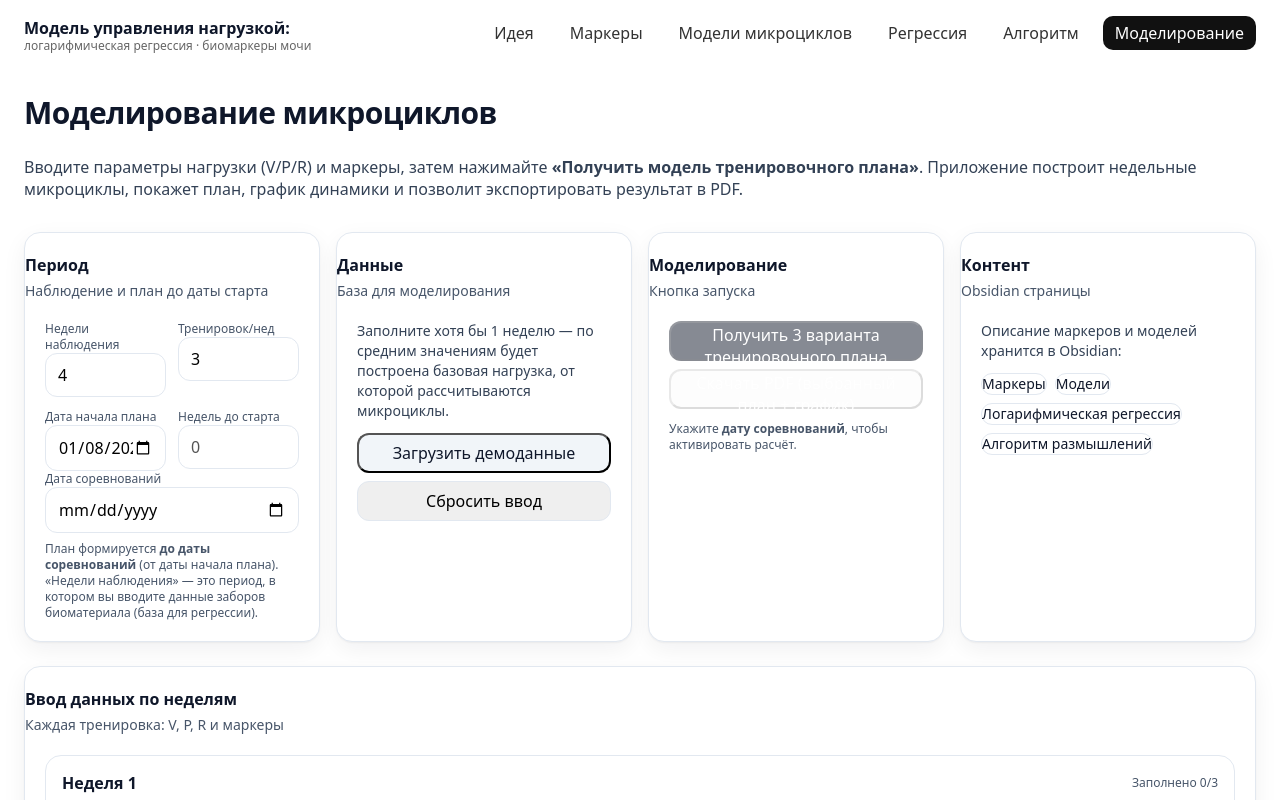
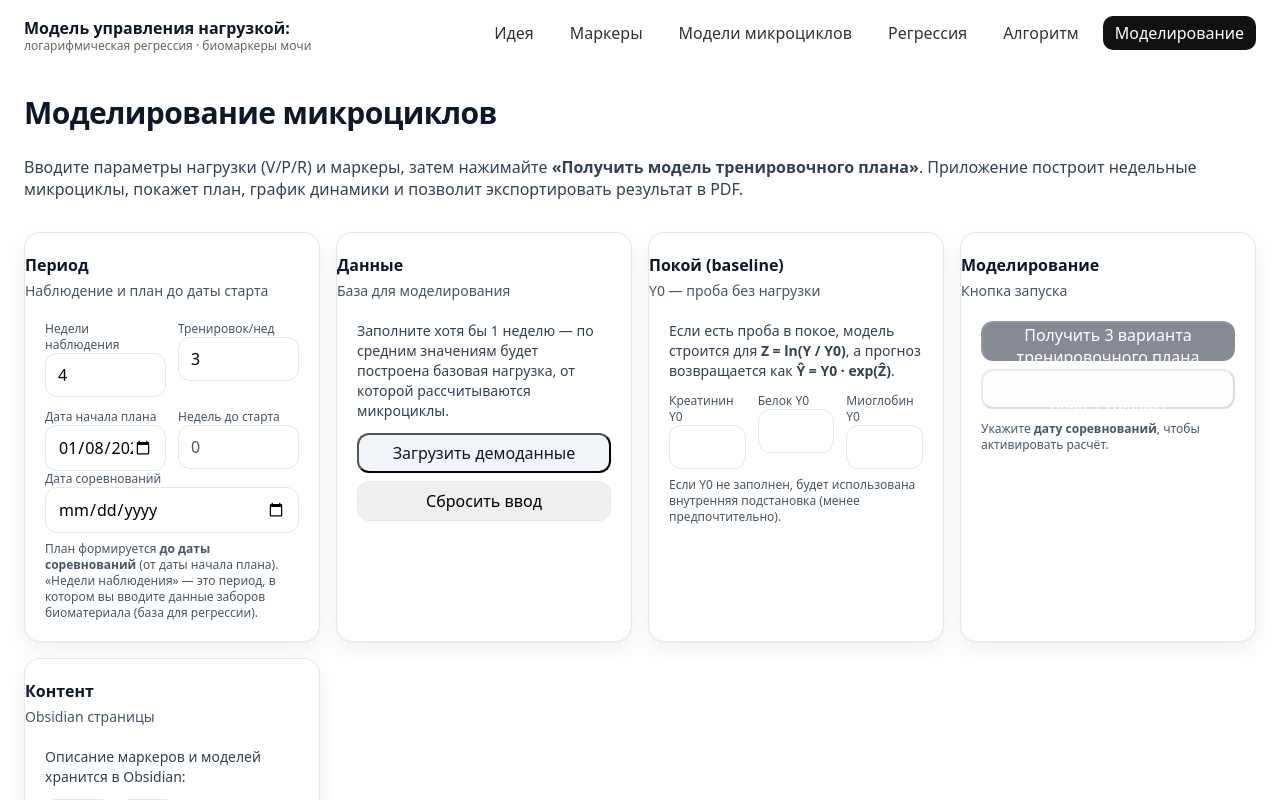
Before and after one commit to alexLuckyStrike/LoadModeling, a Nuxt app in the folder nuxt/: page /planner in a window 1280 px wide. Built offline with nearby package versions, Linux system fonts and the light colour scheme.

Commit message:
доработка с учетом нулевой точки отсчета

```diff
--- a/nuxt/pages/planner.vue
+++ b/nuxt/pages/planner.vue
@@ -49,6 +49,27 @@
             <button class="h-10 px-3 rounded-xl border font-medium hover:bg-slate-50" @click="resetAll">
               Сбросить ввод
             </button>
+          </div>
+        </UiCard>
+
+        <UiCard title="Покой (baseline)" subtitle="Y0 — проба без нагрузки">
+          <div class="text-sm text-slate-700">
+            Если есть проба в покое, модель строится для
+            <b>Z = ln(Y / Y0)</b>, а прогноз возвращается как <b>Ŷ = Y0 · exp(Ẑ)</b>.
+          </div>
+          <div class="mt-3 grid grid-cols-3 gap-3">
+            <Field label="Креатинин Y0">
+              <input v-model.number="restBaseline.creatinine" type="number" step="0.1" class="input" />
+            </Field>
+            <Field label="Белок Y0">
+              <input v-model.number="restBaseline.protein" type="number" step="0.1" class="input" />
+            </Field>
+            <Field label="Миоглобин Y0">
+              <input v-model.number="restBaseline.myoglobin" type="number" step="0.1" class="input" />
+            </Field>
+          </div>
+          <div class="text-xs text-slate-600 mt-2">
+            Если Y0 не заполнен, будет использована внутренняя подстановка (менее предпочтительно).
           </div>
         </UiCard>
 
@@ -282,6 +303,12 @@ type Row = {
   V: number | null
   P: number | null
   R: number | null
+  creatinine: number | null
+  protein: number | null
+  myoglobin: number | null
+}
+
+type RestBaseline = {
   creatinine: number | null
   protein: number | null
   myoglobin: number | null
@@ -542,6 +569,12 @@ const planWeeks = computed(() => {
 const rows = ref<Record<string, Row>>({})
 const keyOf = (w: number, s: number) => `${w}-${s}`
 
+const restBaseline = ref<RestBaseline>({
+  creatinine: null,
+  protein: null,
+  myoglobin: null,
+})
+
 const ensureRows = () => {
   const next: Record<string, Row> = { ...rows.value }
   for (let w = 1; w <= observationWeeks.value; w++) {
@@ -574,11 +607,13 @@ const saveState = () => {
     sessionsPerWeek: sessionsPerWeek.value,
     startDate: startDate.value,
     competitionDate: competitionDate.value,
+    restBaseline: restBaseline.value,
   }
   localStorage.setItem(STORAGE_KEY, JSON.stringify(payload))
 }
 
 watch([observationWeeks, sessionsPerWeek, startDate, competitionDate], saveState)
+watch(restBaseline, saveState, { deep: true })
 
 const getRow = (w: number, s: number) => rows.value[keyOf(w, s)]
 
@@ -639,17 +674,30 @@ const markerLabel = (m: MarkerKey) => (m === 'creatinine' ? 'Креатинин'
 const mkDelta = (x: number, x0: number) => (x - x0) / Math.max(1e-9, x0)
 const applyDelta = (x0: number, d: number) => x0 * (1 + d)
 
+const getRestY0 = (m: MarkerKey): number => {
+  const r = restBaseline.value[m]
+  if (typeof r === 'number' && Number.isFinite(r) && r > 0) return r
+  // fallback: если покой не введён, используем тренировочную "базу" (не идеально, но не ломает расчёт)
+  const b = baseline.value[m]
+  return typeof b === 'number' && Number.isFinite(b) && b > 0 ? b : 1
+}
+
 const defaultCoeffs = (m: MarkerKey): Coeffs => {
   const b = baseline.value
-  const y0 = b[m]
-  // Фолбэк-коэффициенты: b1,b2>0, b3<0 (больше отдых -> меньше отклик), b0=ln(Y0)
-  if (m === 'myoglobin') return { b0: Math.log(y0), b1: 0.85, b2: 0.25, b3: -0.55 }
-  if (m === 'protein') return { b0: Math.log(y0), b1: 0.45, b2: 0.35, b3: -0.40 }
-  return { b0: Math.log(y0), b1: 0.30, b2: 0.55, b3: -0.35 } // creatinine
+  const yTrain0 = b[m]
+  const yRest0 = getRestY0(m)
+  // Теперь зависимая переменная: Z = ln(Y / Y0)
+  // Поэтому b0 ≈ ln(Y_train_base / Y_rest)
+  const b0 = Math.log(Math.max(1e-9, yTrain0) / Math.max(1e-9, yRest0))
+  // Фолбэк-коэффициенты: b1,b2>0, b3<0 (больше отдых -> меньше отклик)
+  if (m === 'myoglobin') return { b0, b1: 0.85, b2: 0.25, b3: -0.55 }
+  if (m === 'protein') return { b0, b1: 0.45, b2: 0.35, b3: -0.40 }
+  return { b0, b1: 0.30, b2: 0.55, b3: -0.35 } // creatinine
 }
 
 const fitCoeffs = (m: MarkerKey): Coeffs => {
   const b = baseline.value
+  const yRest0 = getRestY0(m)
   const samples = Object.values(rows.value).filter(
     (r) =>
       isFilled(r) &&
@@ -666,7 +714,8 @@ const fitCoeffs = (m: MarkerKey): Coeffs => {
       const dR = mkDelta(r.R as number, b.R)
       return [1, dV, dP, dR]
     })
-    const y = samples.map((r) => Math.log(r[m] as number))
+    // зависимая переменная: Z_i = ln(Y_i / Y0)
+    const y = samples.map((r) => Math.log((r[m] as number) / yRest0))
     const fit = olsFit(X, y)
     const beta = fit.beta as [number, number, number, number]
     const out: Coeffs = { b0: beta[0], b1: beta[1], b2: beta[2], b3: beta[3] }
@@ -874,6 +923,7 @@ const resetAll = () => {
   rows.value = {}
   ensureRows()
   plans.value = {}
+  restBaseline.value = { creatinine: null, protein: null, myoglobin: null }
   if (chartV) chartV.destroy()
   if (chartP) chartP.destroy()
   if (chartR) chartR.destroy()
@@ -890,6 +940,8 @@ const fillDemo = () => {
     competitionDate.value = target.toISOString().slice(0, 10)
   }
   ensureRows()
+  // Демо для пробы в покое (Y0): просто положительные значения, чтобы работал ln(Y/Y0)
+  restBaseline.value = { creatinine: 3.5, protein: 1.0, myoglobin: 10.0 }
   const patterns = [
     // Паузы (R) специально в диапазоне 1–3 минут (по просьбе).
     { V: 9500, P: 72, R: 1.2, creatinine: 5.5, protein: 2.4, myoglobin: 25.0 },
@@ -969,6 +1021,14 @@ onMounted(() => {
     if (typeof parsed?.sessionsPerWeek === 'number') sessionsPerWeek.value = parsed.sessionsPerWeek
     if (typeof parsed?.startDate === 'string') startDate.value = parsed.startDate
     if (typeof parsed?.competitionDate === 'string') competitionDate.value = parsed.competitionDate
+    if (parsed?.restBaseline && typeof parsed.restBaseline === 'object') {
+      const rb = parsed.restBaseline
+      restBaseline.value = {
+        creatinine: typeof rb.creatinine === 'number' ? rb.creatinine : null,
+        protein: typeof rb.protein === 'number' ? rb.protein : null,
+        myoglobin: typeof rb.myoglobin === 'number' ? rb.myoglobin : null,
+      }
+    }
   } catch {
     // ignore
   }
```
